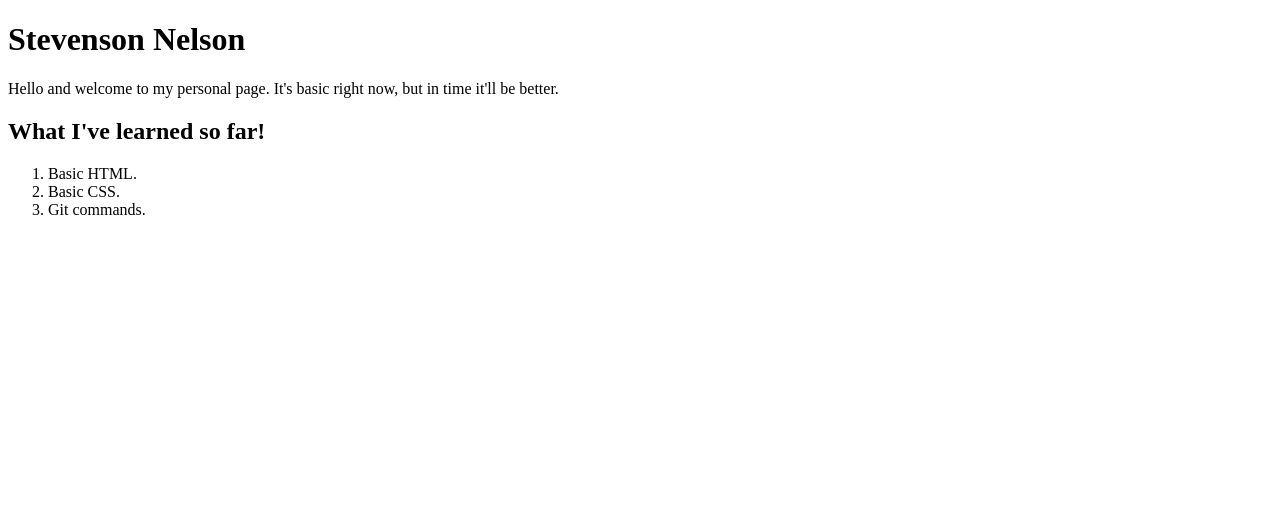
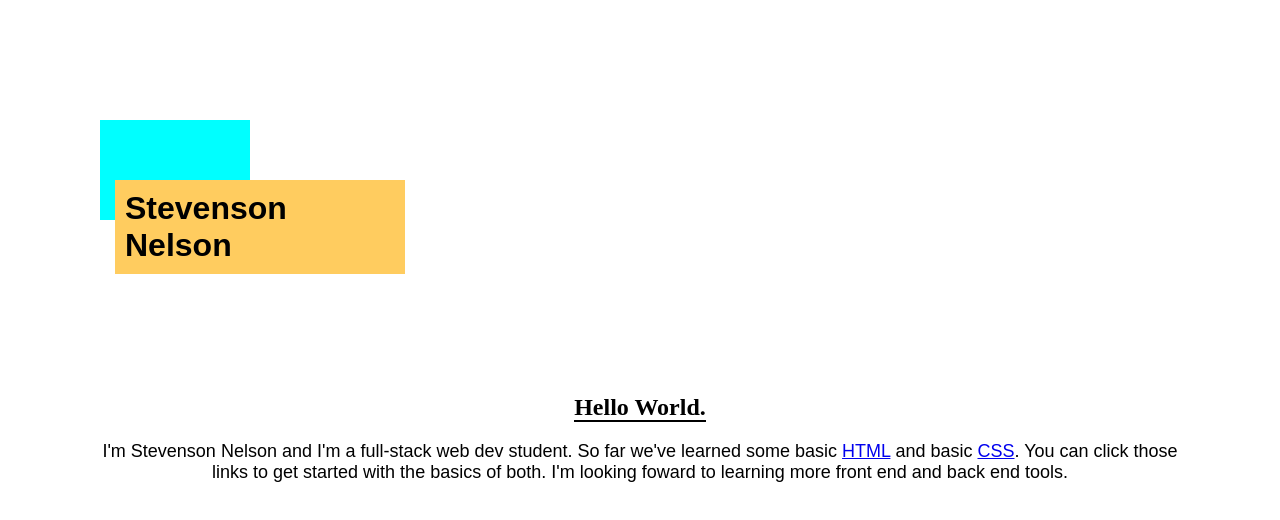
Before and after one commit to nelson521/nelson521.github.io, a plain HTML site: page index.html in a window 1280 px wide. Drawn offline with Linux system fonts and the light colour scheme.

Commit message:
added css

```diff
--- a/index.html
+++ b/index.html
@@ -10,15 +10,21 @@
 </head>
 <body>
   <header>
+    <div class="empty"></div>
     <h1>Stevenson Nelson</h1>
   </header>
-  <p>Hello and welcome to my personal page. It's basic right now, but in time it'll be better.</p>
-  <h2>What I've learned so far!</h2>
-  <ol>
-    <li>Basic HTML.</li>
-    <li>Basic CSS.</li>
-    <li>Git commands.</li>
-  </ol>
+
+  <div class="box">
+    <h2><span class="under">Hello World.</span></h2>
+
+    <p>I'm Stevenson Nelson and I'm a full-stack web dev student. So far we've learned some basic <a href="https://developer.mozilla.org/en-US/docs/Learn/Getting_started_with_the_web/HTML_basics" target="_blank">HTML</a> and basic <a href="https://learn.freecodecamp.org/responsive-web-design/basic-css/" target="_blank">CSS</a>. You can click those links to get started with the basics of both. I'm looking foward to learning more front end and back end tools. </p>
+
+
+
+
+
+
+  </div>
 
 
 
--- a/style.css
+++ b/style.css
@@ -0,0 +1,44 @@
+*{
+  margin: 0;
+  padding: 0;
+}
+
+header{
+  padding: 100px;
+}
+
+.empty{
+  height: 100px;
+  width: 150px;
+  background-color: aqua;
+  position: relative;
+  top: 20px;
+
+}
+
+h1{
+  font-family: Arial, Helvetica, sans-serif;
+  background-color: #ffcc5f;
+  width: 25%;
+  position: relative;
+  bottom: 20px;
+  left: 15px;
+  padding: 10px;
+}
+
+p{
+  font-family: Arial, Helvetica, sans-serif;
+  font-size: 18px;
+  margin-top: 20px;
+}
+
+.box{
+  width: 85%;
+  margin: 0 auto;
+  text-align: center;
+  /* list-style-position: inside; */
+}
+
+.under{
+  border-bottom: solid 2px black;
+}
```
